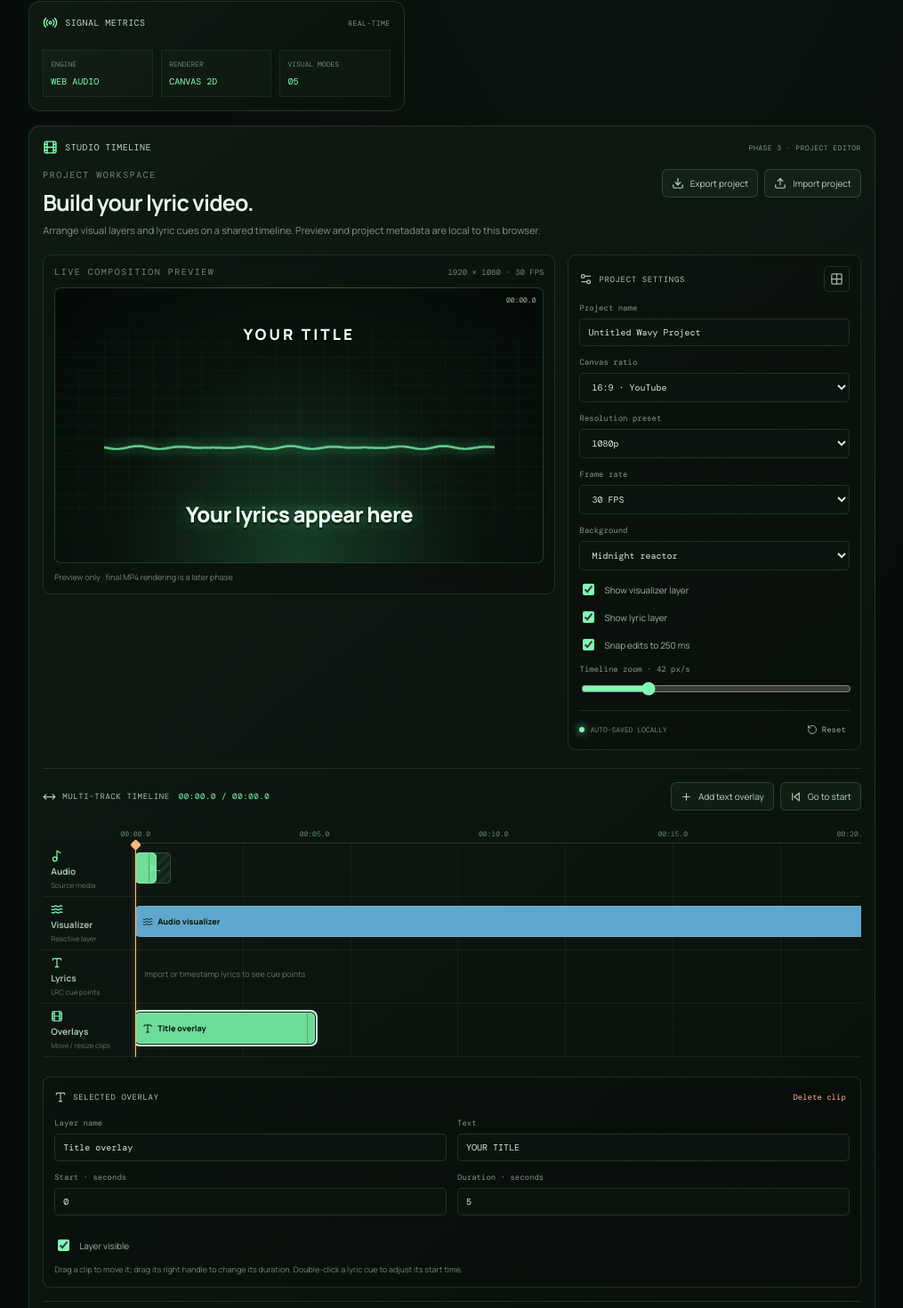
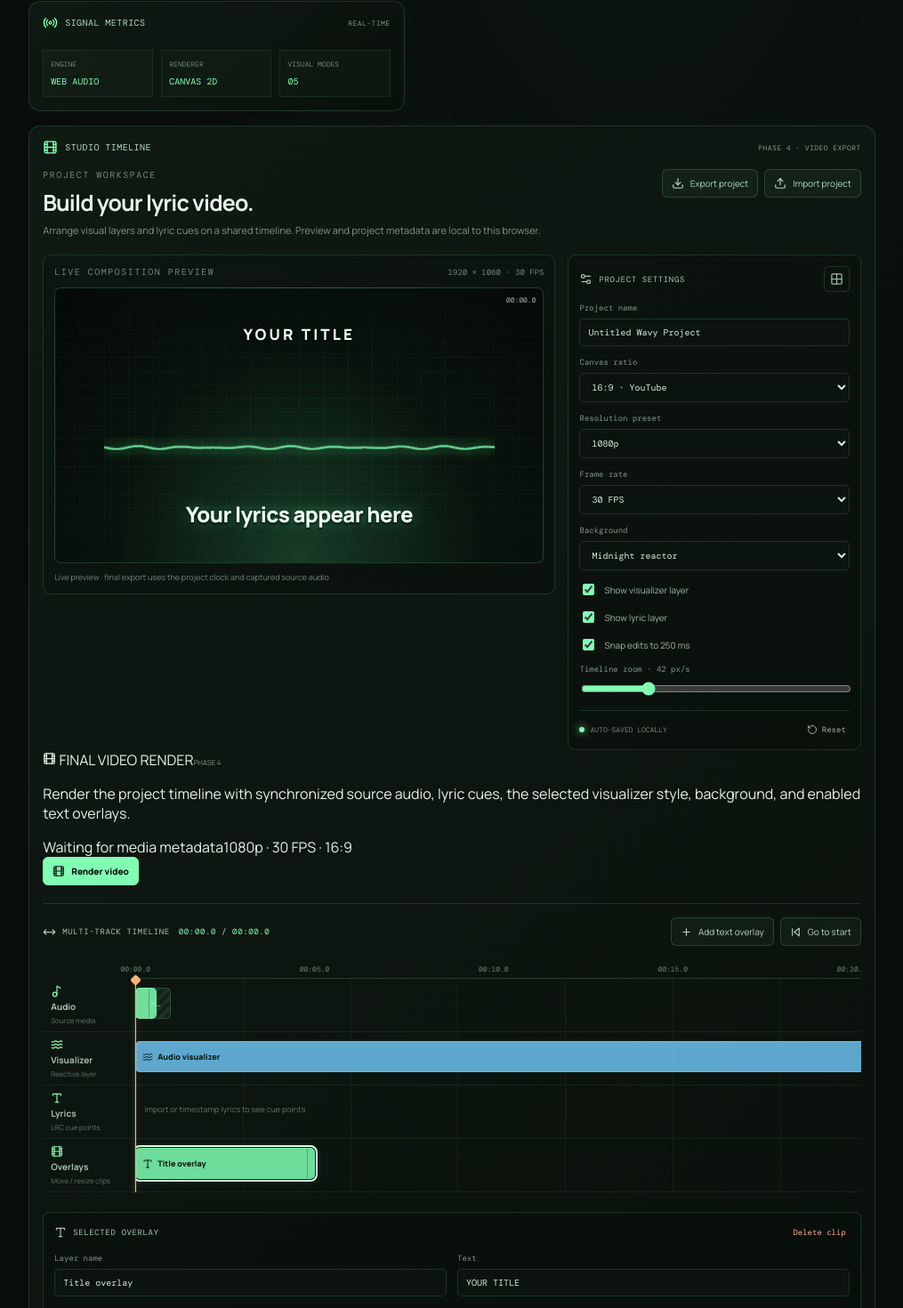
Before and after one commit to manav193/Wavy, a React (Vite) app: page / in a window 1280 px wide. Shown: the part 812-2282 px from the top of the page at 89% size, without its empty margins (245-1260 px from the left). Built offline with nearby package versions, Linux system fonts and the light colour scheme.

Commit message:
feat(studio): connect Phase 4 video exporter

```diff
--- a/src/studio/StudioTimeline.tsx
+++ b/src/studio/StudioTimeline.tsx
@@ -2,6 +2,7 @@ import { useEffect, useMemo, useRef, useState, type PointerEvent as ReactPointer
 import { Download, Film, Grid2X2, MoveHorizontal, Music2, Plus, RotateCcw, SkipBack, Settings2, Sparkles, Type, Upload, Waves } from "lucide-react";
 import type { LyricLine } from "../lyrics/lrc";
 import AudioCanvas, { type VisualizerMode } from "../visualizer/AudioCanvas";
+import VideoExporter from "./VideoExporter";
 import {
   createDefaultProject,
   getCanvasDimensions,
@@ -19,6 +20,7 @@ interface StudioTimelineProps {
   duration: number;
   seek: (seconds: number) => void;
   trackName: string;
+  trackUrl: string;
   lyricLines: LyricLine[];
   onMoveLyric: (id: string, startMs: number) => void;
   analyser: AnalyserNode | null;
@@ -65,7 +67,7 @@ function makeId(): string {
     : `clip-${Date.now().toString(36)}-${Math.random().toString(36).slice(2, 8)}`;
 }
 
-export default function StudioTimeline({ currentTime, duration, seek, trackName, lyricLines, onMoveLyric, analyser, playing, visualizerMode }: StudioTimelineProps) {
+export default function StudioTimeline({ currentTime, duration, seek, trackName, trackUrl, lyricLines, onMoveLyric, analyser, playing, visualizerMode }: StudioTimelineProps) {
   const [project, setProject] = useState<StudioProject>(readSavedProject);
   const [selectedClipId, setSelectedClipId] = useState<string | null>("overlay-title");
   const [notice, setNotice] = useState("");
@@ -213,7 +215,7 @@ export default function StudioTimeline({ currentTime, duration, seek, trackName,
     <section className="info-card studio-workspace" aria-labelledby="studio-heading">
       <div className="card-heading">
         <span><Film size={17} /> STUDIO TIMELINE</span>
-        <span className="small-status">PHASE 3 · PROJECT EDITOR</span>
+        <span className="small-status">PHASE 4 · VIDEO EXPORT</span>
       </div>
       <div className="studio-header">
         <div>
@@ -241,7 +243,7 @@ export default function StudioTimeline({ currentTime, duration, seek, trackName,
             {activeOverlay?.text && <div className="studio-preview-overlay">{activeOverlay.text}</div>}
             <span className="studio-preview-time">{timeLabel(currentTime)}</span>
           </div>
-          <div className="studio-preview-note">Preview only · final MP4 rendering is a later phase</div>
+          <div className="studio-preview-note">Live preview · final export uses the project clock and captured source audio</div>
         </div>
 
         <div className="studio-settings">
@@ -263,6 +265,8 @@ export default function StudioTimeline({ currentTime, duration, seek, trackName,
           <div className="studio-settings-footer"><span><span className="status-light" /> AUTO-SAVED LOCALLY</span><button onClick={resetProject}><RotateCcw size={12} /> Reset</button></div>
         </div>
       </div>
+
+      <VideoExporter project={project} lyricLines={lyricLines} trackUrl={trackUrl} trackName={trackName} duration={duration} visualizerMode={visualizerMode} />
 
       <div className="studio-timeline-toolbar">
         <div className="studio-timeline-title"><span><MoveHorizontal size={15} /> MULTI-TRACK TIMELINE</span><span>{timeLabel(currentTime)} / {timeLabel(duration)}</span></div>
@@ -323,7 +327,7 @@ export default function StudioTimeline({ currentTime, duration, seek, trackName,
       {isDragging && <div className="studio-drag-hint">Release to finish editing clip timing</div>}
       {notice && <div className="lyrics-notice" role="status">{notice}</div>}
       {warning && <div className="lyrics-warning" role="alert">{warning}</div>}
-      <div className="studio-footnote"><Sparkles size={13} /> Project settings auto-save in this browser. Exported .wavy.json files contain timeline metadata only — source media is never embedded. Final video rendering is not included in Phase 3.</div>
+      <div className="studio-footnote"><Sparkles size={13} /> Project settings auto-save in this browser. Exported .wavy.json files contain timeline metadata only — source media is never embedded. Video export records the rendered canvas in real time; MP4 is used only when the browser exposes a compatible encoder, otherwise the download is WebM.</div>
     </section>
   );
 }
```
